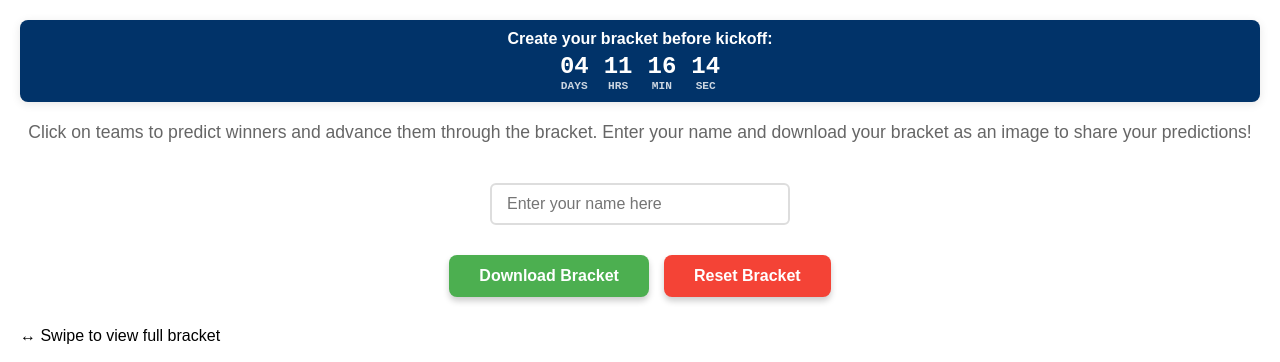
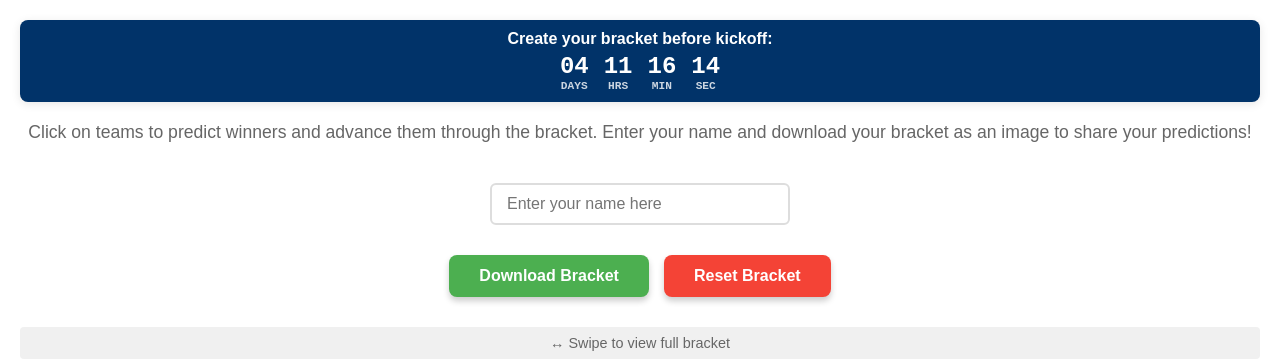
Before and after one commit to domprosys/nflbracket, a website: page index.html in a window 1280 px wide. Shown: the top 362 px of the page. Drawn offline with nearby package versions, Linux system fonts and the light colour scheme.

Commit message:
Add missing scroll-indicator CSS

```diff
--- a/index.html
+++ b/index.html
@@ -460,6 +460,17 @@
         @keyframes spin {
             0% { transform: rotate(0deg); }
             100% { transform: rotate(360deg); }
+        }
+
+        .scroll-indicator {
+            display: none;
+            text-align: center;
+            color: #666;
+            font-size: 0.9em;
+            margin-bottom: 15px;
+            padding: 8px;
+            background: #f0f0f0;
+            border-radius: 4px;
         }
 
         @media (max-width: 1500px) {
```
